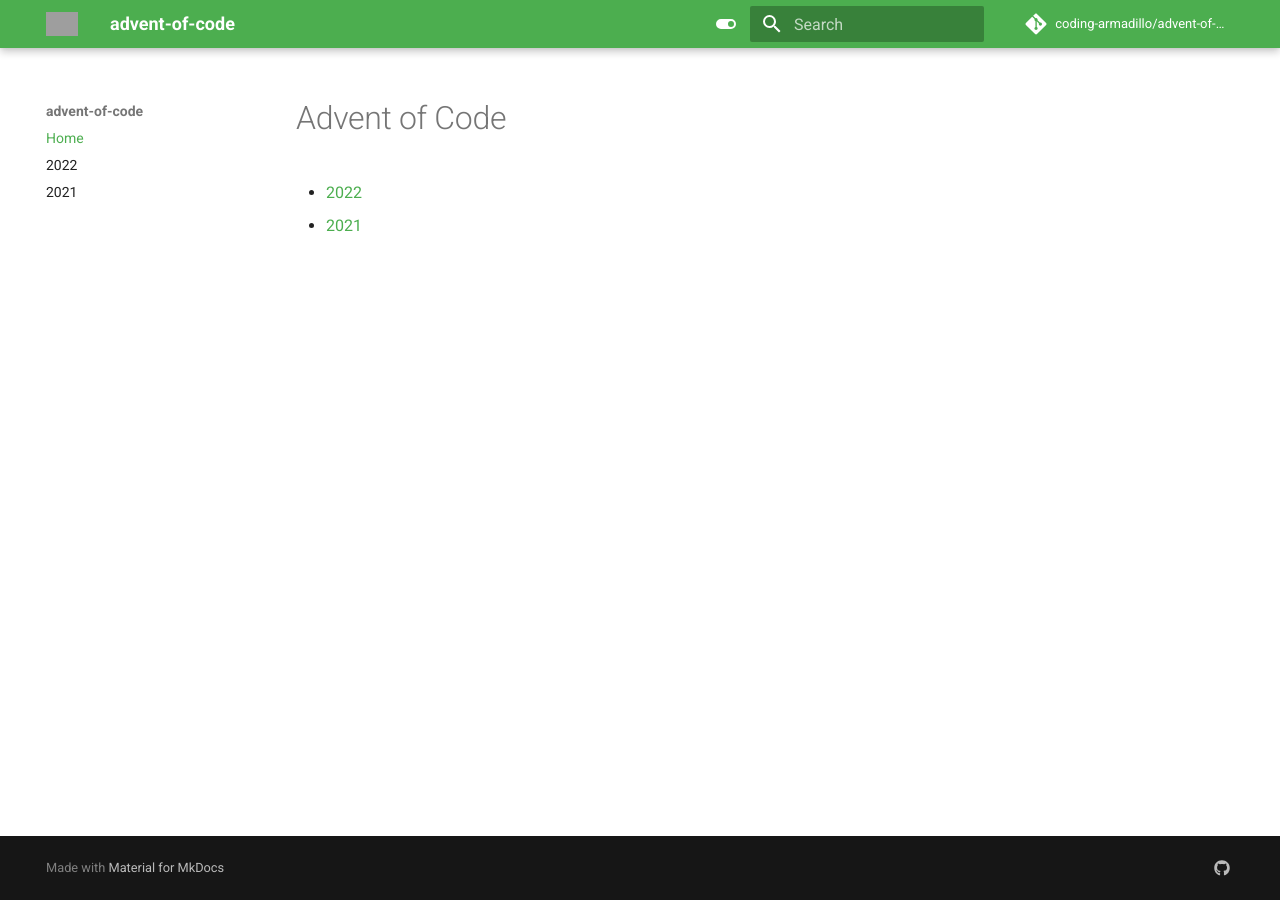
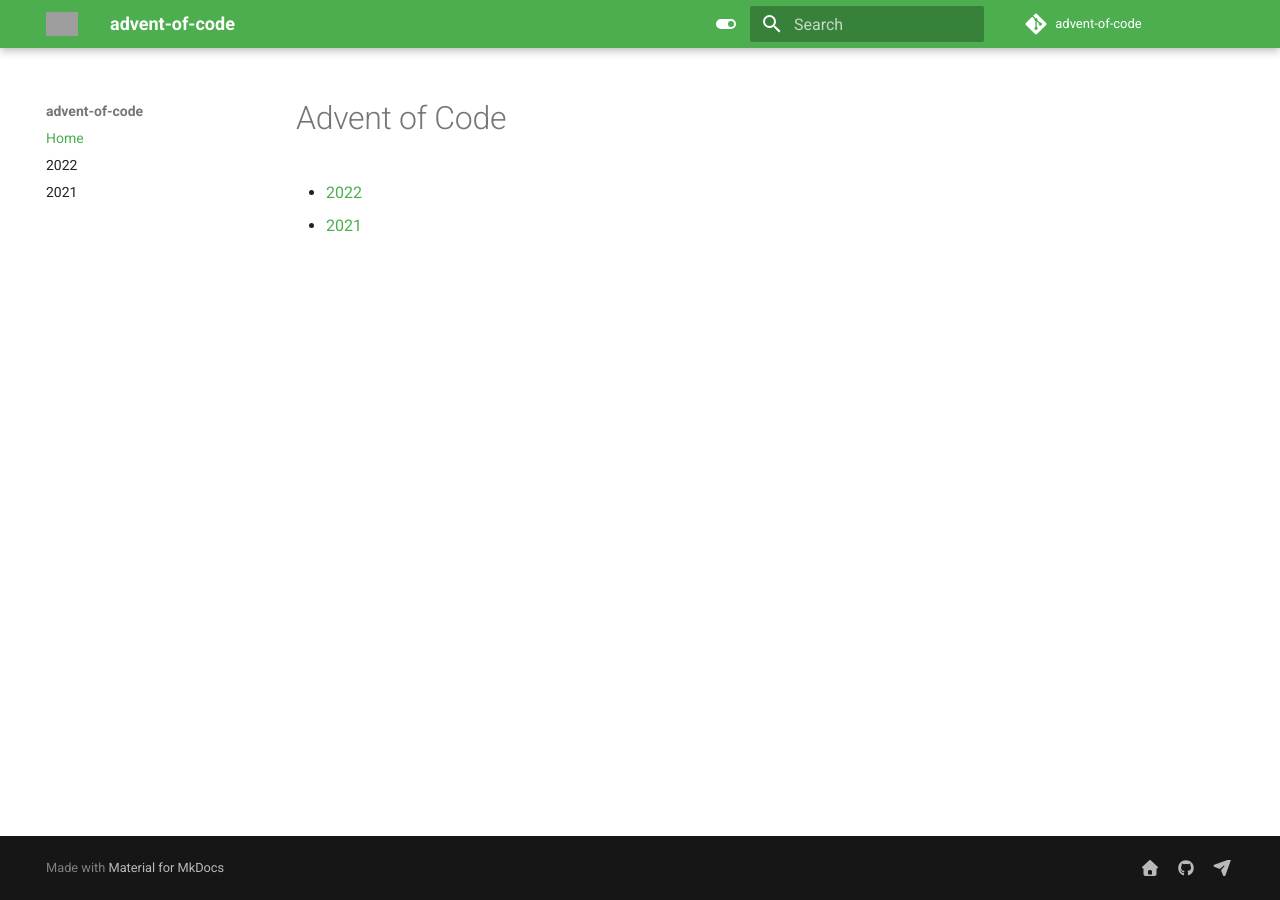
Before and after one commit to coding-armadillo/advent-of-code, an MkDocs documentation site: the page built from docs/index.md, in a window 1280 px wide. Built offline with MkDocs 1.6.1 and Material for MkDocs 9.7.7, drawn with Linux system fonts in a browser that asks for light colours; comment, search, counter and statistics services are not loaded; grey boxes are pictures that could not be loaded.

Commit message:
update docs

```diff
--- a/mkdocs.yml
+++ b/mkdocs.yml
@@ -25,7 +25,8 @@ theme:
   features:
     - header.autohide
     - content.code.copy
-repo_name: coding-armadillo/advent-of-code
+    - navigation.top
+repo_name: advent-of-code
 repo_url: https://github.com/coding-armadillo/advent-of-code
 plugins:
   - search
@@ -48,5 +49,9 @@ markdown_extensions:
       alternate_style: true
 extra:
   social:
+    - icon: fontawesome/solid/house
+      link: https://coding-armadillo.github.io/
     - icon: fontawesome/brands/github
       link: https://github.com/coding-armadillo
+    - icon: fontawesome/solid/paper-plane
+      link: mailto:hello.coding.armadillo@gmail.com
```
